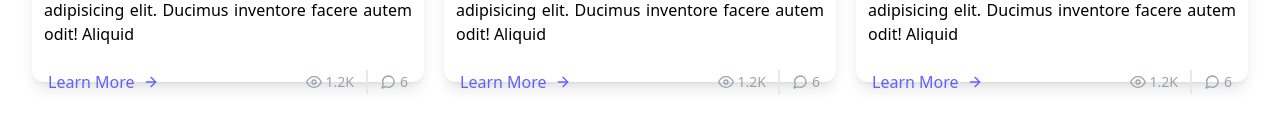
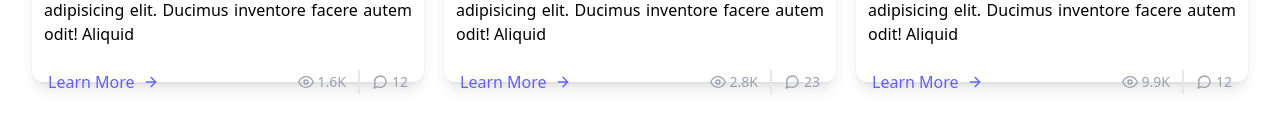
Before and after one commit to Fahad-Javed20/lec_16, a React (Vite) app: page / in a window 1280 px wide. Shown: the part 294-426 px from the top of the page. Built offline with nearby package versions, Linux system fonts and the light colour scheme.

Commit message:
make chnages

```diff
--- a/src/App.tsx
+++ b/src/App.tsx
@@ -1,39 +1,44 @@
 import "./App.css";
 import ProfileComponent from "./components/ProfileComponent";
+import type { UserType } from "./components/types/userType";
 
 function App() {
+  const user: UserType[] = [
+    {
+      image:
+        "https://images.unsplash.com/photo-1534528741775-53994a69daeb?ixlib=rb-4.1.0&ixid=M3wxMjA3fDB8MHxzZWFyY2h8MTR8fHByb2ZpbGV8ZW58MHx8MHx8fDA%3D&auto=format&fit=crop&q=60&w=500",
+      name: "Emily Chin",
+      description:
+        "Lorem ipsum dolor sit, amet consectetur adipisicing elit. Ducimus inventore facere autem odit! Aliquid",
+      views: 1.6,
+      comments: 12,
+    },
+    {
+      image:
+        "https://images.unsplash.com/photo-1544723795-3fb6469f5b39?ixlib=rb-4.1.0&ixid=M3wxMjA3fDB8MHxzZWFyY2h8Mjd8fHByb2ZpbGV8ZW58MHx8MHx8fDA%3D&auto=format&fit=crop&q=60&w=500",
+      name: "Michael Lee",
+      description:
+        "Lorem ipsum dolor sit, amet consectetur adipisicing elit. Ducimus inventore facere autem odit! Aliquid",
+      views: 2.8,
+      comments: 23,
+    },
+    {
+      image:
+        "https://images.unsplash.com/photo-1503235930437-8c6293ba41f5?ixlib=rb-4.1.0&ixid=M3wxMjA3fDB8MHxzZWFyY2h8NTJ8fHByb2ZpbGV8ZW58MHx8MHx8fDA%3D&auto=format&fit=crop&q=60&w=500",
+      name: "Sarah Davis",
+      description:
+        "Lorem ipsum dolor sit, amet consectetur adipisicing elit. Ducimus inventore facere autem odit! Aliquid",
+      views: 9.9,
+      comments: 12,
+    },
+  ];
+
   return (
     <>
       <div className="flex gap-5">
-        <ProfileComponent
-          image={
-            "https://images.unsplash.com/photo-1534528741775-53994a69daeb?ixlib=rb-4.1.0&ixid=M3wxMjA3fDB8MHxzZWFyY2h8MTR8fHByb2ZpbGV8ZW58MHx8MHx8fDA%3D&auto=format&fit=crop&q=60&w=500"
-          }
-          name={"Emily Chin"}
-          discription={
-            "   Lorem ipsum dolor sit, amet consectetur adipisicing elit. Ducimus inventore facere autem odit! Aliquid"
-          }
-        />
-
-        <ProfileComponent
-          image={
-            "https://images.unsplash.com/photo-1544723795-3fb6469f5b39?ixlib=rb-4.1.0&ixid=M3wxMjA3fDB8MHxzZWFyY2h8Mjd8fHByb2ZpbGV8ZW58MHx8MHx8fDA%3D&auto=format&fit=crop&q=60&w=500"
-          }
-          name={"Michael Lee"}
-          discription={
-            "   Lorem ipsum dolor sit, amet consectetur adipisicing elit. Ducimus inventore facere autem odit! Aliquid"
-          }
-        />
-
-        <ProfileComponent
-          image={
-            "https://images.unsplash.com/photo-1503235930437-8c6293ba41f5?ixlib=rb-4.1.0&ixid=M3wxMjA3fDB8MHxzZWFyY2h8NTJ8fHByb2ZpbGV8ZW58MHx8MHx8fDA%3D&auto=format&fit=crop&q=60&w=500"
-          }
-          name={"Sarah Davis"}
-          discription={
-            "   Lorem ipsum dolor sit, amet consectetur adipisicing elit. Ducimus inventore facere autem odit! Aliquid"
-          }
-        />
+        <ProfileComponent {...user[0]} />
+        <ProfileComponent {...user[1]} />
+        <ProfileComponent {...user[2]} />
       </div>
     </>
   );
--- a/src/components/ProfileComponent.tsx
+++ b/src/components/ProfileComponent.tsx
@@ -1,20 +1,24 @@
 interface ProfileComponentProps {
   image: string;
   name: string;
-  discription: string;
+  description: string;
+  views:number;
+  comments:number
 }
 
 const ProfileComponent = ({
   image,
   name,
-  discription,
+  description,
+  views,
+  comments,
 }: ProfileComponentProps) => {
   return (
     <div className="bg-white h-86 w-1/3 rounded-xl shadow-lg">
       <img className="h-1/2 w-full object-cover rounded" src={image} alt="" />
       <p className="text-gray-400 text-left pl-3 mt-4">ROLE</p>
       <h1 className="font-bold text-left pl-3">{name}</h1>
-      <p className="px-3 text-justify">{discription}</p>
+      <p className="px-3 text-justify">{description}</p>
 
       <div className="flex items-center flex-wrap px-4 mt-6 ">
               <a className="text-indigo-500 inline-flex items-center md:mb-2 lg:mb-0">Learn More
@@ -27,12 +31,12 @@ const ProfileComponent = ({
                 <svg className="w-4 h-4 mr-1" stroke="currentColor" stroke-width="2" fill="none" stroke-linecap="round" stroke-linejoin="round" viewBox="0 0 24 24">
                   <path d="M1 12s4-8 11-8 11 8 11 8-4 8-11 8-11-8-11-8z"></path>
                   <circle cx="12" cy="12" r="3"></circle>
-                </svg>1.2K
+                </svg>{views}K
               </span>
               <span className="text-gray-400 inline-flex items-center leading-none text-sm">
                 <svg className="w-4 h-4 mr-1" stroke="currentColor" stroke-width="2" fill="none" stroke-linecap="round" stroke-linejoin="round" viewBox="0 0 24 24">
                   <path d="M21 11.5a8.38 8.38 0 01-.9 3.8 8.5 8.5 0 01-7.6 4.7 8.38 8.38 0 01-3.8-.9L3 21l1.9-5.7a8.38 8.38 0 01-.9-3.8 8.5 8.5 0 014.7-7.6 8.38 8.38 0 013.8-.9h.5a8.48 8.48 0 018 8v.5z"></path>
-                </svg>6
+                </svg>{comments }
               </span>
             </div>
 
--- /dev/null
+++ b/src/components/types/userType.tsx
@@ -0,0 +1,7 @@
+export type UserType = {
+  image: string;
+  name: string;
+  description: string;
+  views: number;
+  comments: number;
+};
```
